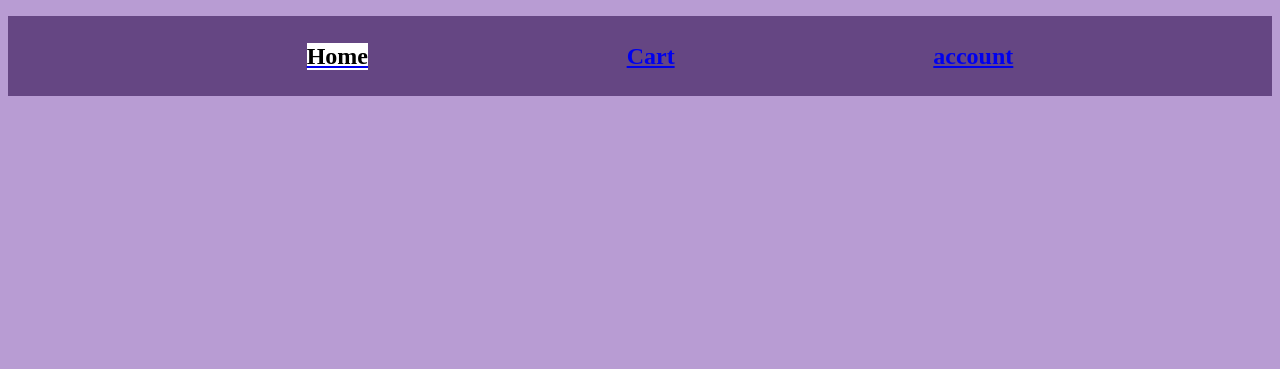
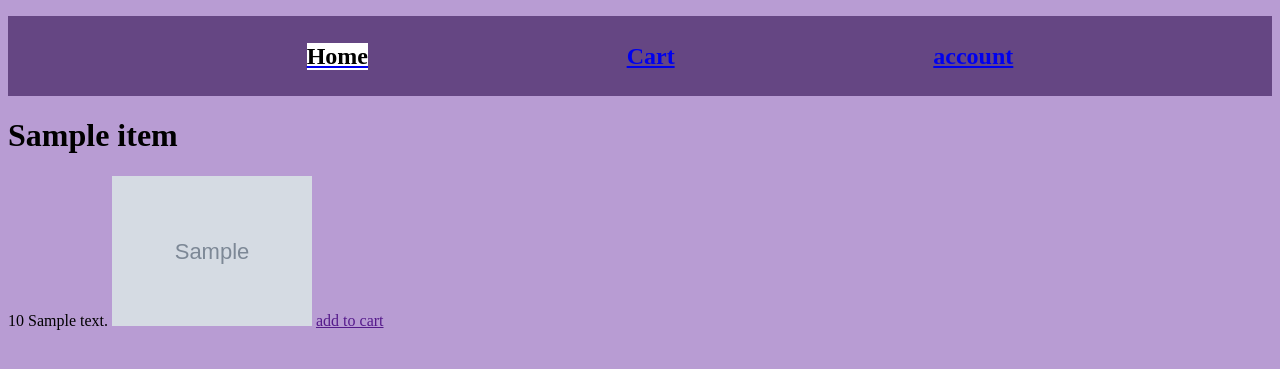
Before and after one commit to adarsh-pathak-2006/Blipkart, a Django app: template templates/home.html in a window 1280 px wide. Shown: the top 369 px of the page. Run offline with Django 5.2, Linux system fonts and the light colour scheme; the template is opened without the code that fills it: most values are stand-ins (such as "Sample title", 1, 10 or a date in 2020); grey boxes marked "Sample" are stand-in pictures.

Commit message:
home page functionality

```diff
--- a/blipkart/settings.py
+++ b/blipkart/settings.py
@@ -120,6 +120,8 @@ STATIC_URL = '/static/'
 STATICFILES_DIRS = [
     os.path.join(BASE_DIR, 'static')
 ]
+MEDIA_URL = '/media/'
+MEDIA_ROOT = os.path.join(BASE_DIR, 'media')
 
 
 
--- a/blipkart/urls.py
+++ b/blipkart/urls.py
@@ -17,7 +17,8 @@ Including another URLconf
 from django.contrib import admin
 from django.urls import path,include
 from . import views
-
+from django.conf import settings
+from django.conf.urls.static import static
 
 urlpatterns = [
     path('admin/', admin.site.urls),
@@ -25,3 +26,7 @@ urlpatterns = [
     path('account/', views.account, name='account'),
     path('cart/', include('products.urls')),
 ]
+
+
+if settings.DEBUG:
+    urlpatterns += static(settings.MEDIA_URL, document_root=settings.MEDIA_ROOT)
--- a/products/models.py
+++ b/products/models.py
@@ -4,3 +4,7 @@ class product(models.Model):
     name=models.CharField(max_length=150)
     description=models.TextField()
     price=models.IntegerField()
+    image = models.ImageField(upload_to='products/', default='default.jpg')
+
+    def __str__(self):
+        return self.name
--- a/templates/home.html
+++ b/templates/home.html
@@ -13,5 +13,13 @@
         <a href="{% url "cart" %}"><li class="nav">Cart</li></a>
         <a href="{% url "account" %}"><li class="nav">account</li></a>
     </ul>
+
+    {% for i in item %}
+    <h1>{{ i.name }}</h1>
+    {{ i.price }}
+    {{ i.description }}
+    <img src="{{ i.image.url }}" width='200px'>
+    <a href="">add to cart</a>
+    {% endfor %}
 </body>
 </html>
```
Also changed, not shown: db.sqlite3, media/default.jpg (added), media/products/Screenshot_5.png (added), media/products/Screenshot_6.png (added), products/migrations/0002_product_image.py (added), products/urls.py (line endings or trailing spaces).
